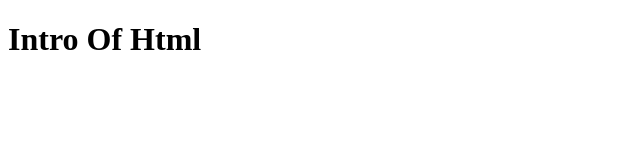
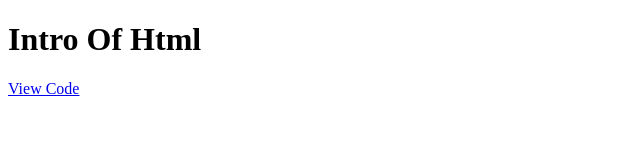
Before and after one commit to AhmedrAshraf/SMIT007-2024, a plain HTML site: page index.html in a window 1280 px wide. Shown: the full height of the page, 0-640 px from the left. Drawn offline with Linux system fonts and the light colour scheme.

Commit message:
source code link

```diff
--- a/index.html
+++ b/index.html
@@ -9,5 +9,7 @@
 
     <H1>Intro Of Html</H1>
 
+    <a href="https://github.com/AhmedrAshraf/SMIT007-2024">View Code</a>
+
 </body>
 </html>
```
